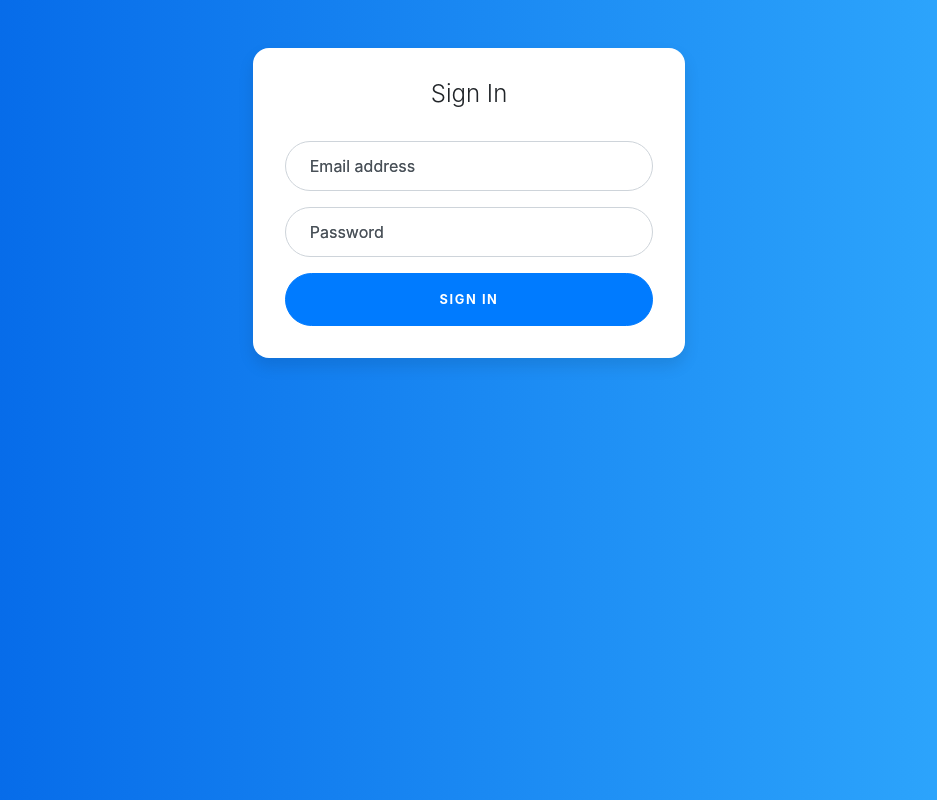
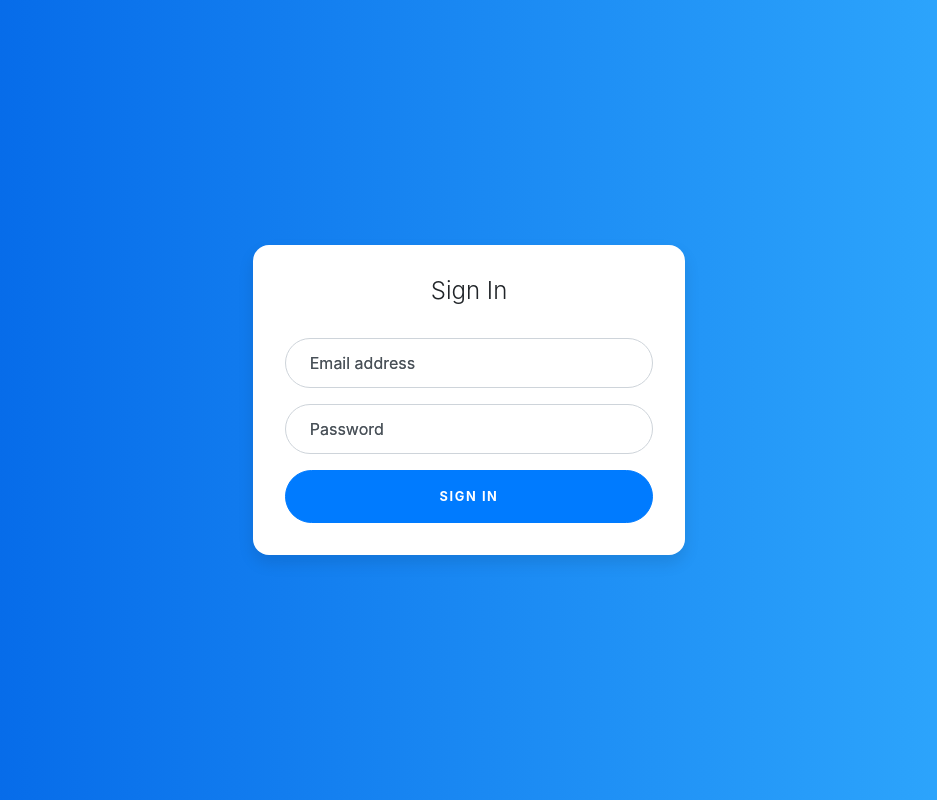
Before and after one commit to Bourn3x/Login-Logout-screen, a React (Create React App) app: page / in a window 1280 px wide. Shown: the whole page, without its empty margins (171-1108 px from the left). Built offline with nearby package versions, Linux system fonts and the light colour scheme.

Commit message:
Fix css bug

```diff
--- a/src/components/DashboardPage/index.jsx
+++ b/src/components/DashboardPage/index.jsx
@@ -11,9 +11,10 @@ export function DashboardPage(props) {
   }
 
   return (
-    <div className="container">
+    <div className="dashboard-body">
+    <div className="container my-auto">
       <div className="col-11 col-sm-9 col-md-7 col-lg-5 mx-auto">
-        <div className="card-signout my-5">
+        <div className="card-signout">
           <div className="card-body">
             <h5 className="card-title text-center">Your are now signed in!</h5>
             <form className="form-signin">
@@ -25,5 +26,6 @@ export function DashboardPage(props) {
         </div>
       </div>
     </div>
+    </div>
   )
 }
--- a/src/components/DashboardPage/style.css
+++ b/src/components/DashboardPage/style.css
@@ -1,5 +1,7 @@
-body {
+.dashboard-body {
   background: linear-gradient(to right, #0062E6, #33AEFF);
+  height: 100vh;
+  display: flex;
 }
 
 .card-signout {
--- a/src/components/LoginPage/index.jsx
+++ b/src/components/LoginPage/index.jsx
@@ -18,9 +18,10 @@ export function LoginPage(props) {
   }
 
   return (
-    <div className="container">
+    <div className="login-body">
+    <div className="container my-auto">
       <div className="col-11 col-sm-9 col-md-7 col-lg-5 mx-auto">
-        <div className="card-signin my-5">
+        <div className="card-signin">
           <div className="card-body">
             <h5 className="card-title text-center">Sign In</h5>
             <form className="form-signin">
@@ -47,5 +48,6 @@ export function LoginPage(props) {
         </div>
       </div>
     </div>
+    </div>
   )
 }
--- a/src/components/LoginPage/style.css
+++ b/src/components/LoginPage/style.css
@@ -4,7 +4,14 @@
 }
 
 body {
+  margin: 0;
+  padding: 0;
+}
+
+.login-body {
   background: linear-gradient(to right, #0062E6, #33AEFF);
+  height: 100vh;
+  display: flex;
 }
 
 .card-signin {
```
